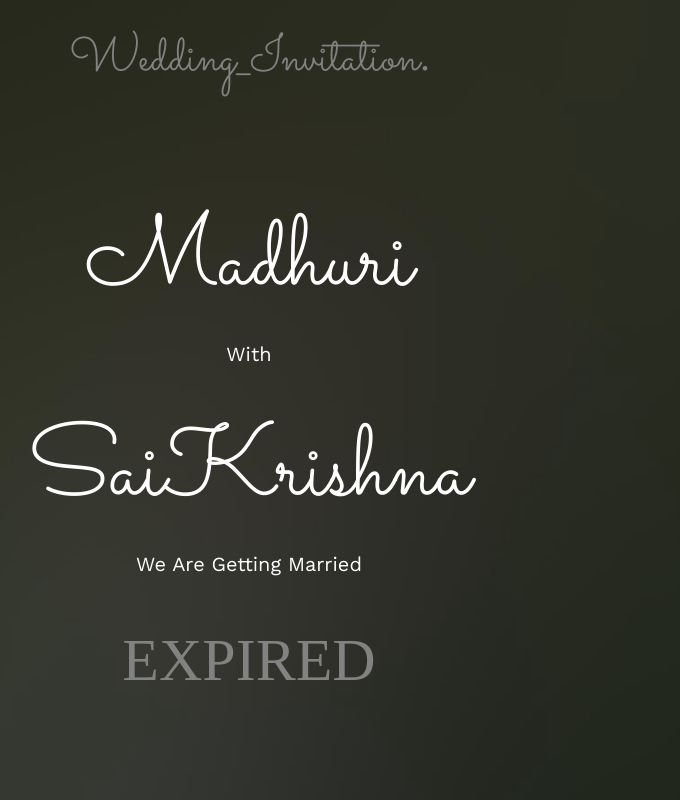
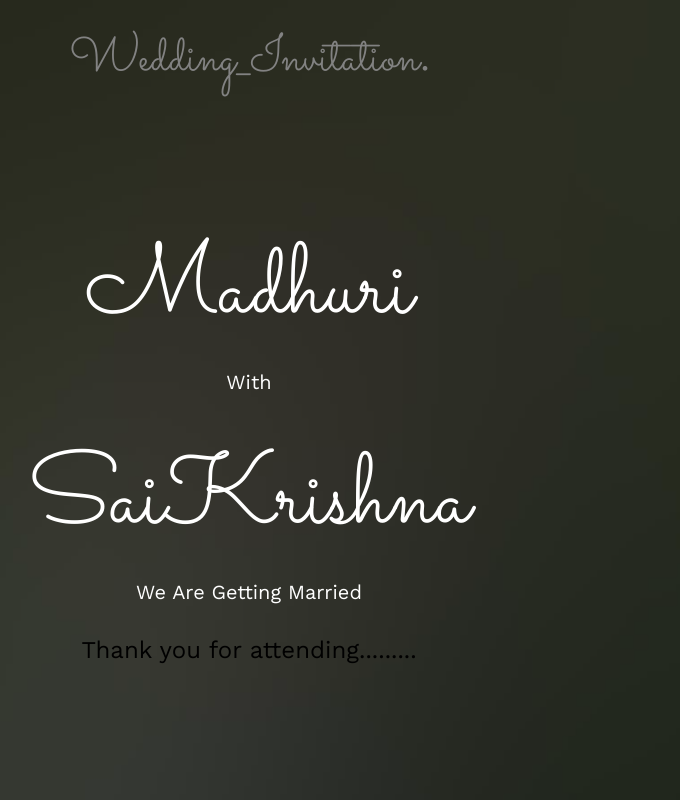
Before and after one commit to MadhuriAndSaikrishna/WeddingInvitation, a plain HTML site: page index.html in a window 1280 px wide. Shown: the top 800 px of the page, without its empty margins (391-1071 px from the left). Drawn offline with nearby package versions, Linux system fonts and the light colour scheme; files whose address does not match are found by name.

Commit message:
Update index.html

```diff
--- a/index.html
+++ b/index.html
@@ -1903,7 +1903,7 @@ form label {
 							<h1>Madhuri</h1> <h2>With</h2>
                             <h1>SaiKrishna</h1>
 							<h2>We Are Getting Married</h2>
-							<div id="demo" style="font-family: serif; font-size: 60px" >HI</div>
+							<h3>Thank you for attending.........</h3>
 						</div>
 					</div>
 				</div>
```
